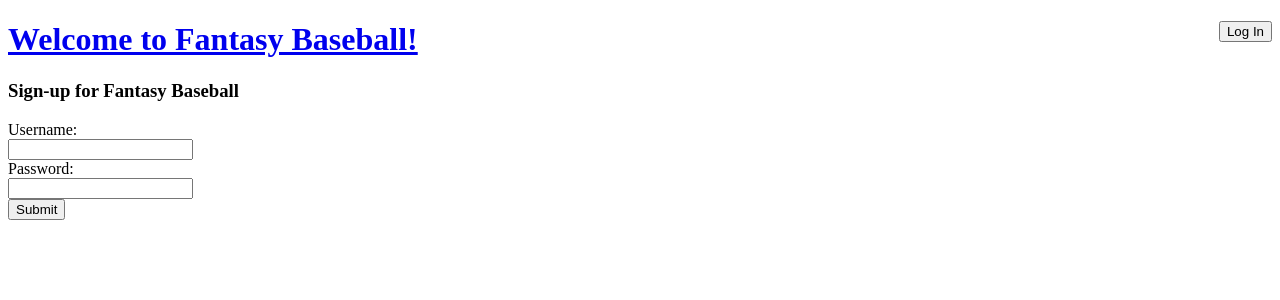
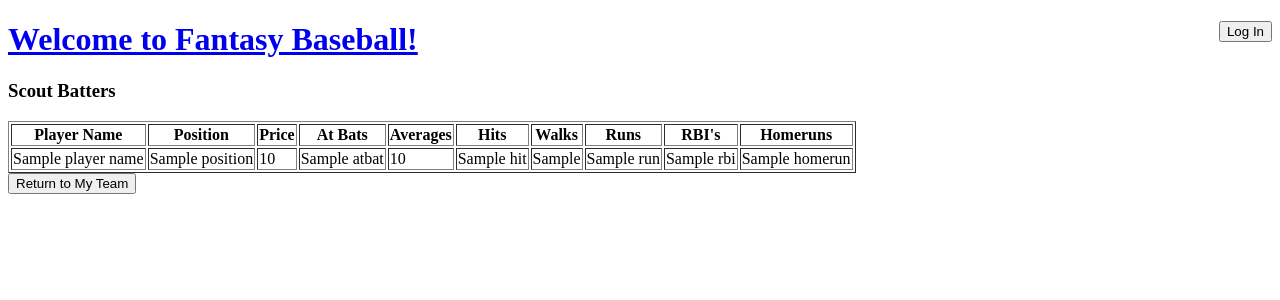
Before and after one commit to justjack555/fantasy, a Flask app: template templates/players/batters.html in a window 1280 px wide. Shown: the top 300 px of the page. Run offline with Flask 2, Linux system fonts and the light colour scheme; the template is opened without the code that fills it: most values are stand-ins (such as "Sample title", 1, 10 or a date in 2020); parts of the project's set-up code (start-up, migrations or seed data) failed here and were passed over.

Commit message:
[Views] Batters page displays all batters, links back to team page

```diff
--- a/server.py
+++ b/server.py
@@ -192,12 +192,12 @@ def claimed(user_id, player_id):
 #	return redirect('/teams/')
 
 
-#@app.route('/players/batters/', methods=['GET'])
-#def batters():
-'''
+@app.route('/players/batters/', methods=['GET'])
+def batters():
+	'''
 	GET: Using arguments with player_name key, render the batters page with batter info
-'''
-'''	if 'login' not in session:
+	'''
+	if 'login' not in session:
 		return redirect('/login/')
 
 	search = ''
@@ -205,27 +205,27 @@ def claimed(user_id, player_id):
 		search = ' AND p.player_name = %s' % (request.args['player_name'])
 
 	context = {'player_names': [], 'positions': [], 'prices': [], 'atbats': [], 'averages': [], 'hits': [], 'b_walks': [], 'runs': [], 'rbis': [], 'homeruns': []}
-	cursor = g.conn.execute('SELECT * FROM players p, batters b WHERE p.player_id = b.player_id%s', search)
+	cursor = g.conn.execute('SELECT * FROM players p, batters b WHERE p.player_id = b.player_id--%s', search)
 	for row in cursor:
 		context['player_names'].append(row['player_name'])
-		context['positions'].append(row['player_name'])
-		context['prices'].append(row['player_name'])
-		context['atbats'].append(row['player_name'])
-		context['averages'].append(row['player_name'])
-		context['hits'].append(row['player_name'])
-		context['b_walks'].append(row['player_name'])
-		context['runs'].append(row['player_name'])
-		context['rbis'].append(row['player_name'])
-		context['homeruns'].append(row['player_name'])
+		context['positions'].append(row['position'])
+		context['prices'].append(row['price'])
+		context['atbats'].append(row['atbats'])
+		context['averages'].append(row['average'])
+		context['hits'].append(row['hits'])
+		context['b_walks'].append(row['b_walks'])
+		context['runs'].append(row['runs'])
+		context['rbis'].append(row['rbi'])
+		context['homeruns'].append(row['homeruns'])
 	return render_template('players/batters.html', **context)
-'''
 
-# @app.route('/players/pitchers/', methods=['GET'])
-# def pitchers():
-'''
+
+@app.route('/players/pitchers/', methods=['GET'])
+def pitchers():
+	'''
 	GET: Using arguments with player_name key, render the pitchers page with pitcher info
-'''
-'''	if 'login' not in session:
+	'''
+	if 'login' not in session:
 		return redirect('/login/')
 
 	search = ''
@@ -246,7 +246,7 @@ def claimed(user_id, player_id):
 		context['losses'].append(row['losses'])
 		context['saves'].append(row['saves'])
 	return render_template('players/pitchers.html', **context)
-'''
+
 @app.route('/leagues/', methods=['GET'])
 def leagues():
 	'''
--- a/templates/players/batters.html
+++ b/templates/players/batters.html
@@ -1,13 +1,35 @@
 {% extends "layout.html" %}
 {% block body %}
 <div>
-    <h3>Sign-up for Fantasy Baseball</h3>
-    <form action="{{ url_for('signup') }}" method=post class=add-user>
-        Username:<br>
-        <input type="text" name="login"><br>
-        Password:<br>
-        <input type="text" name="password"><br>
-        <input type="submit" value="Submit"><br>
-    </form>
+    <h3>Scout Batters</h3>
+    <table border="1">
+        <tr>
+            <th>Player Name</th>
+            <th>Position</th>
+            <th>Price</th>
+            <th>At Bats</th>
+            <th>Averages</th>
+            <th>Hits</th>
+            <th>Walks</th>
+            <th>Runs</th>
+            <th>RBI's</th>
+            <th>Homeruns</th>
+        </tr>
+        {% for name in player_names %}
+        <tr>
+            <td>{{name}}</td>
+            <td>{{positions[loop.index0]}}</td>
+            <td>{{prices[loop.index0]}}</td>
+            <td>{{atbats[loop.index0]}}</td>
+            <td>{{averages[loop.index0]}}</td>
+            <td>{{hits[loop.index0]}}</td>
+            <td>{{b_walks[loop.index0]}}</td>
+            <td>{{runs[loop.index0]}}</td>
+            <td>{{rbis[loop.index0]}}</td>
+            <td>{{homeruns[loop.index0]}}</td>
+        </tr>
+        {% endfor %}
+    </table>
+    <a href="{{ url_for('teams') }}"><button>Return to My Team</button></a>
 </div>
 {% endblock %}
```
Also changed, not shown: templates/teams/teams.html (+6 -5 lines), README.md.
